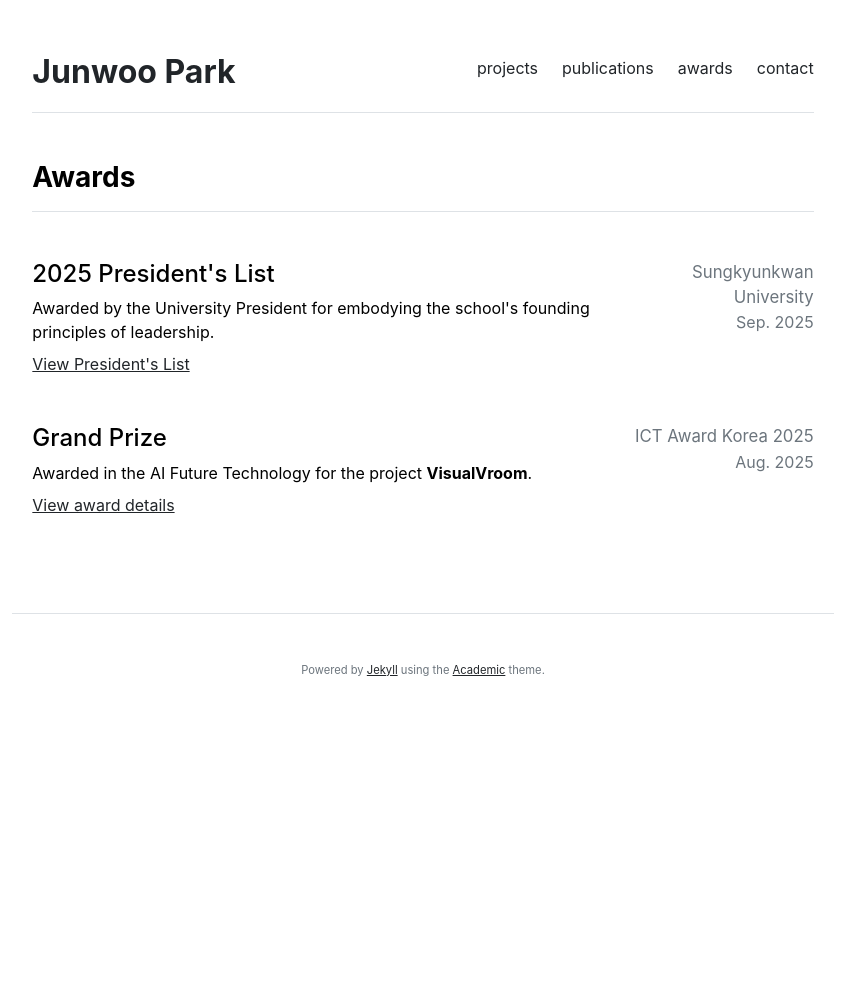
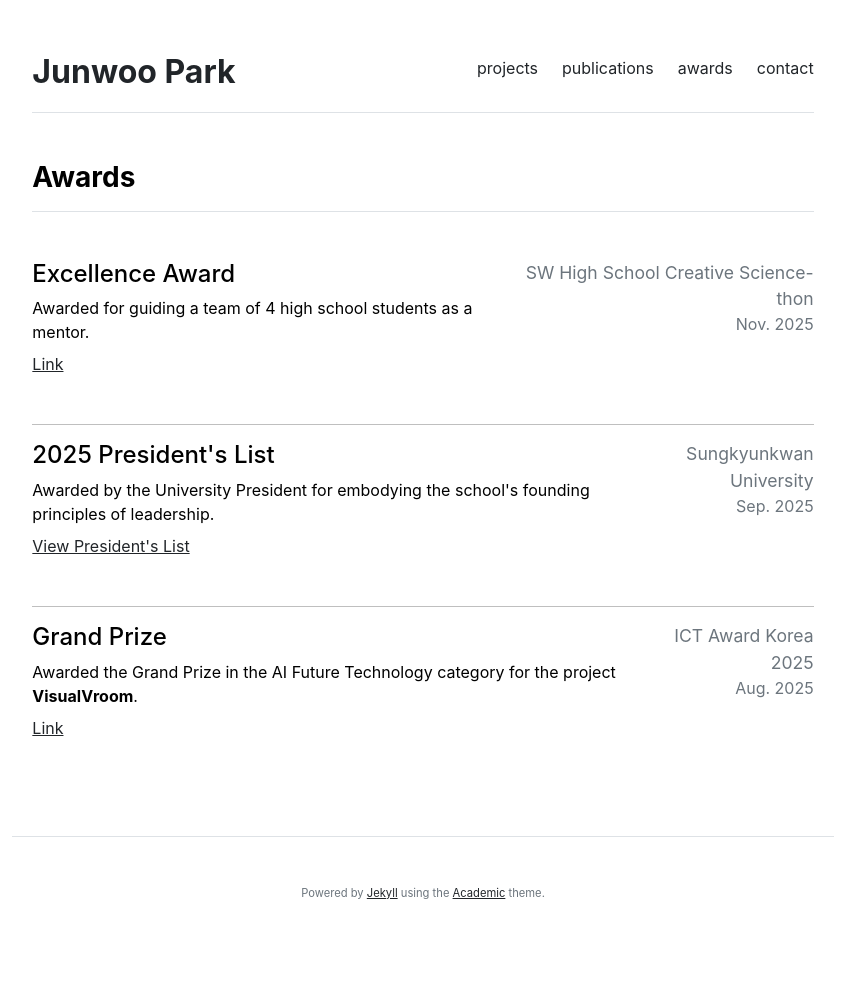
Before and after one commit to junwoop0/junwoop0.github.io, a Jekyll site: the page built from awards.md, in a window 1280 px wide. Shown: the whole page, without its empty margins (217-1062 px from the left). Built offline with Jekyll 4.4.1, drawn with Linux system fonts in a browser that asks for light colours; before the commit the page ends 900 px from its top, so only the background shows below that.

Commit message:
update profile

```diff
--- a/awards.md
+++ b/awards.md
@@ -2,6 +2,23 @@
 layout: page
 title: "Awards"
 ---
+
+<div class="honor-item mb-5">
+  <div class="d-flex justify-content-between align-items-start">
+    <div>
+      <h4 class="mb-2">Excellence Award</h4>
+      <p class="mb-2">Awarded for guiding a team of 4 high school students as a mentor.</p>
+      <p class="mb-0"><a href="https://skb.skku.edu/eng_swuniv/Gallery.do?mode=view&articleNo=206006" target="_blank">Link</a></p>
+    </div>
+    <div class="text-end">
+      <div class="text-muted" style="font-size: 1.1rem;">SW High School Creative Science-thon</div>
+      <div class="text-muted" style="font-size: 1rem;">Nov. 2025</div>
+    </div>
+  </div>
+</div>
+
+<hr>
+
 
 <div class="honor-item mb-5">
   <div class="d-flex justify-content-between align-items-start">
@@ -11,21 +28,23 @@ title: "Awards"
       <p class="mb-0"><a href="https://presidentlist.skku.edu/presidentlist/2025_list.do" target="_blank">View President's List</a></p>
     </div>
     <div class="text-end">
-      <div class="text-muted" style="font-size: 1.05rem;">Sungkyunkwan University</div>
+      <div class="text-muted" style="font-size: 1.1rem;">Sungkyunkwan University</div>
       <div class="text-muted" style="font-size: 1rem;">Sep. 2025</div>
     </div>
   </div>
 </div>
 
+<hr>
+
 <div class="honor-item mb-5">
   <div class="d-flex justify-content-between align-items-start">
     <div>
       <h4 class="mb-2">Grand Prize</h4>
-      <p class="mb-2">Awarded in the AI Future Technology for the project <strong>VisualVroom</strong>.</p>
-      <p class="mb-0"><a href="https://skb.skku.edu/eng_swuniv/Gallery.do?mode=view&articleNo=206011&article.offset=0&articleLimit=12" target="_blank">View award details</a></p>
+      <p class="mb-2">Awarded the Grand Prize in the AI Future Technology category for the project <strong>VisualVroom</strong>.</p>
+      <p class="mb-0"><a href="https://skb.skku.edu/eng_swuniv/Gallery.do?mode=view&articleNo=206011&article.offset=0&articleLimit=12" target="_blank">Link</a></p>
     </div>
     <div class="text-end">
-      <div class="text-muted" style="font-size: 1.05rem;">ICT Award Korea 2025</div>
+      <div class="text-muted" style="font-size: 1.1rem;">ICT Award Korea 2025</div>
       <div class="text-muted" style="font-size: 1rem;">Aug. 2025</div>
     </div>
   </div>
```
